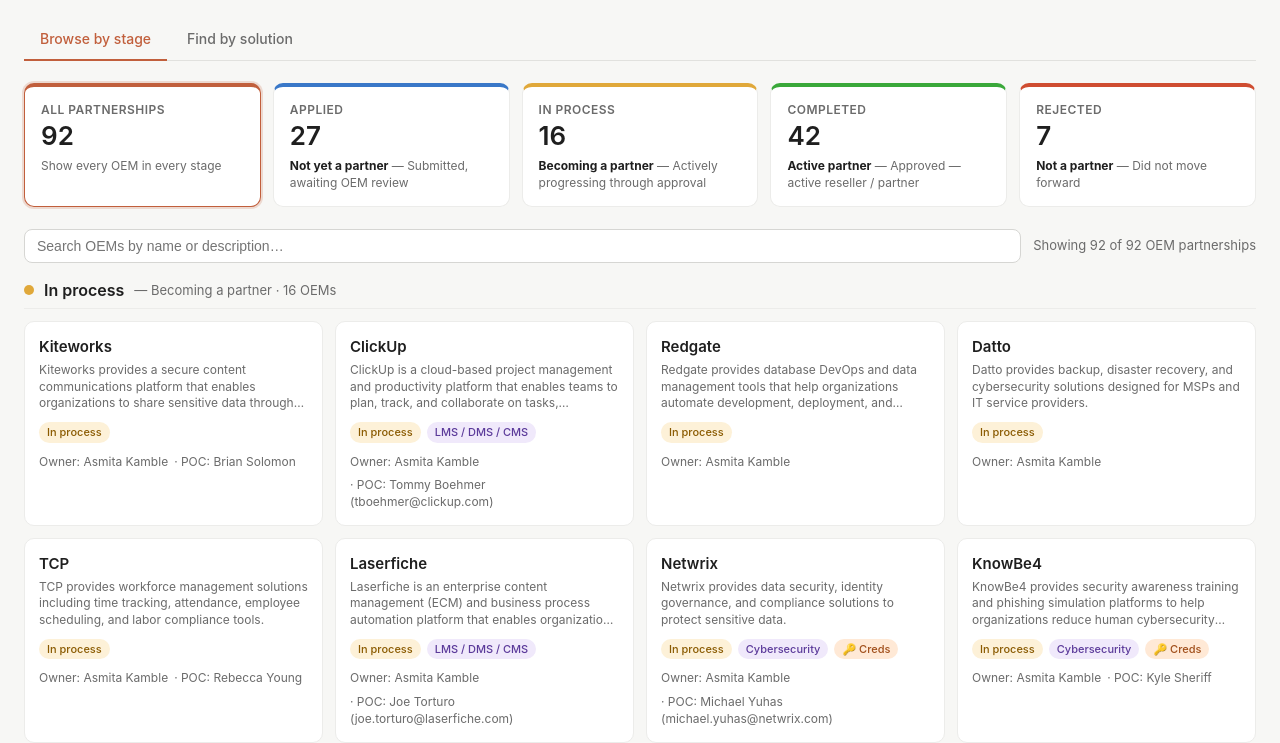
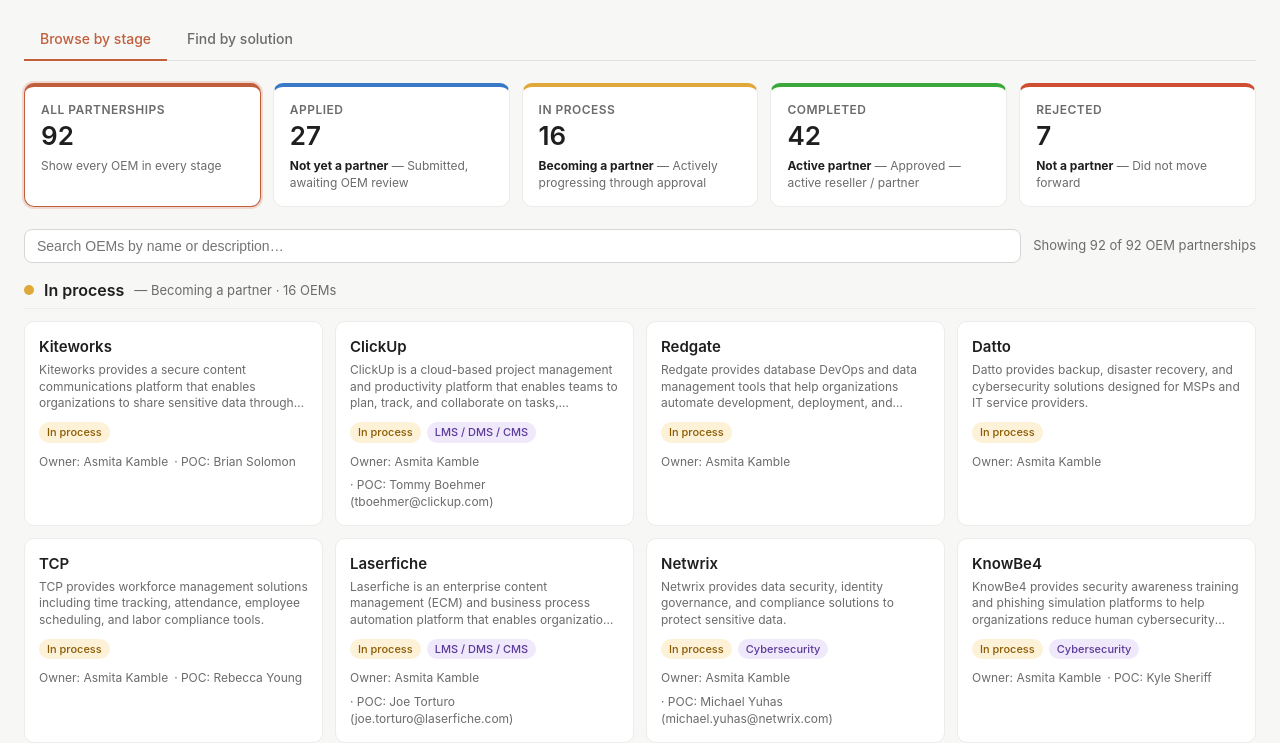
Before and after one commit to partnerships-caps/Partnership-Dashboard, a plain HTML site: page index.html in a window 1280 px wide. Shown: the part 80-823 px from the top of the page. Drawn offline with Linux system fonts and the light colour scheme.

Commit message:
Update index.html

```diff
--- a/index.html
+++ b/index.html
@@ -228,7 +228,7 @@
 // they don't leak to anyone with the URL. Drive links are also dropped.
 // Keep TRUE only when running this locally or on a private host where
 // only authorized teammates can see the page.
-const SHOW_CREDENTIALS = true;
+const SHOW_CREDENTIALS = false;
 
 const STAGES = [
   { id: "1", label: "Applied", cls: "applied", meaning: "Submitted, awaiting OEM review", partnerStatus: "Not yet a partner" },
```
